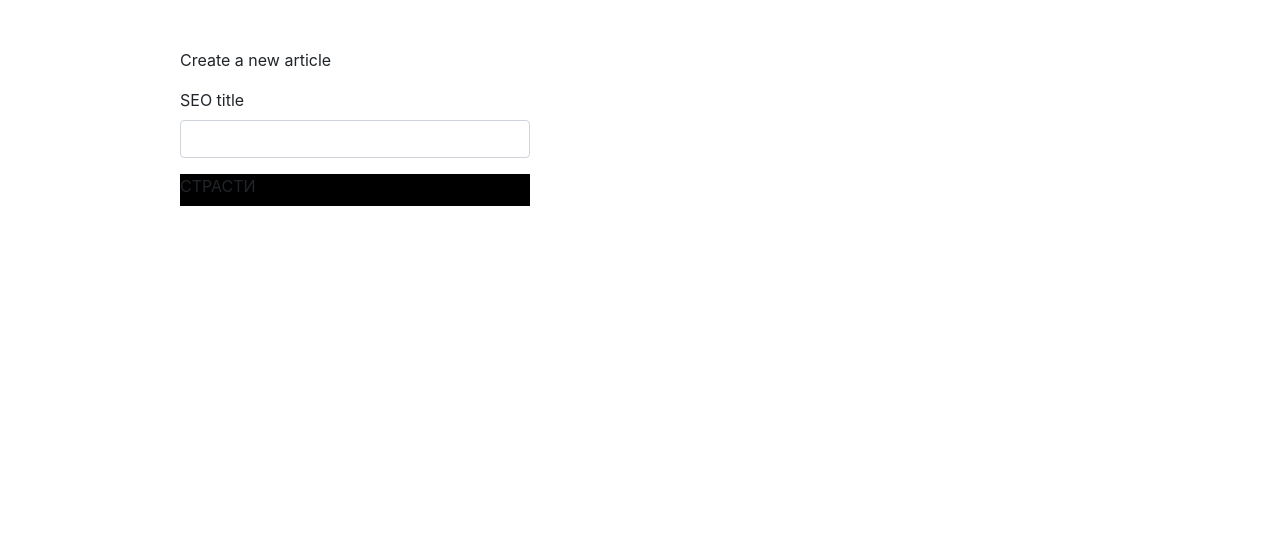
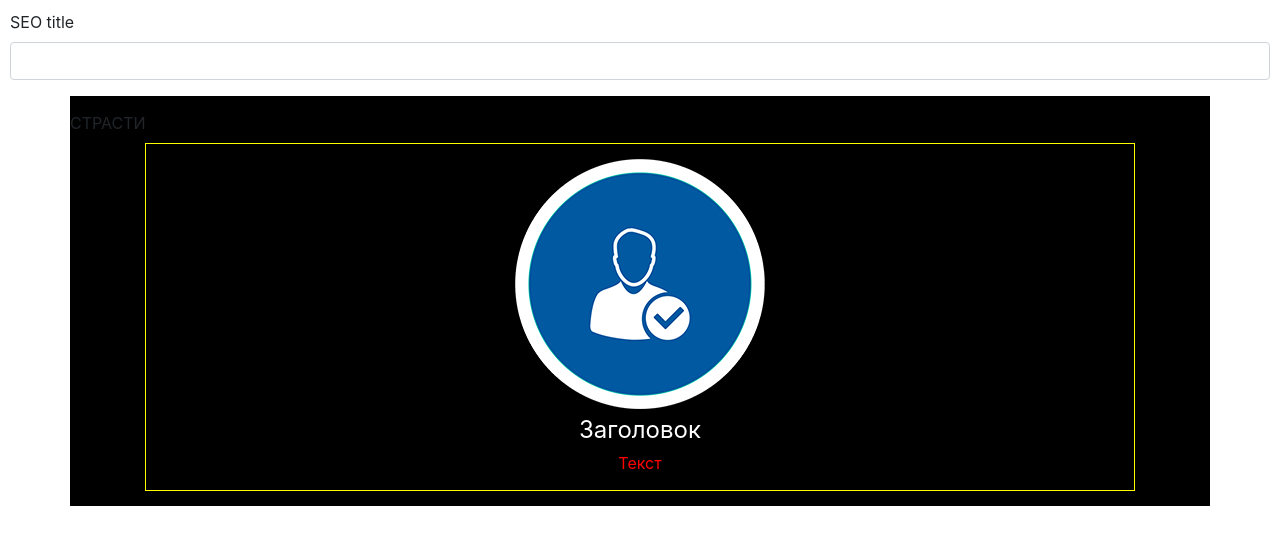
Before and after one commit to TimmyGOGO/webpack_boiler, a React app: page / in a window 1280 px wide. Shown: the top 544 px of the page. Built offline with nearby package versions, Linux system fonts and the light colour scheme.

Commit message:
Added adptive (trivial - width: 100% + display: block) simple layout

```diff
--- a/src/components/containers/FormContainer.jsx
+++ b/src/components/containers/FormContainer.jsx
@@ -2,6 +2,8 @@ import React, { Component } from "react";
 import ReactDOM from "react-dom";
 import Input from "../presentational/Input.jsx";
 import SimpleLayout from "../presentational/simpleLayout/simpleLayout.jsx";
+import './formContainer.css';
+
 class FormContainer extends Component {
   constructor() {
     super();
@@ -16,7 +18,7 @@ class FormContainer extends Component {
   render() {
     const { seo_title } = this.state;
     return (
-      <div>
+      <div className="formContainer_wrapper">
         <form id="article-form">
           <Input
             text="SEO title"
--- /dev/null
+++ b/src/components/containers/formContainer.css
@@ -0,0 +1,3 @@
+.formContainer_wrapper {
+  margin: 10px;
+}
--- a/src/components/presentational/simpleLayout/simpleLayout.css
+++ b/src/components/presentational/simpleLayout/simpleLayout.css
@@ -1,4 +1,36 @@
+.container {
+    background-color: black;
+    padding: 15px 0;
+}
+
 .wrapper {
-    width: 100%;
-    background-color: black;
+    max-width: 1000px;
+    margin:0 auto;
+    height: 100%;
+    padding: 0 5px;
+    overflow: hidden;
 }
+
+.row {
+    border: 1px solid #ff0
+}
+
+.container .row {
+    display: block;
+    margin: auto;
+}
+
+.container .item {
+    text-align: center;
+    margin: 15px;
+}
+
+.container .item .subtitle {
+    color: #fff;
+    font-size: 1.5rem;
+    margin: 3px 0;
+}
+
+.container .item .text {
+    color: red;
+}
--- a/src/components/presentational/simpleLayout/simpleLayout.jsx
+++ b/src/components/presentational/simpleLayout/simpleLayout.jsx
@@ -1,9 +1,18 @@
-import React from 'react';
-import './simpleLayout.css';
+import React from "react";
+import "./simpleLayout.css";
 
 const SimpleLayout = () => (
-  <div className="wrapper">
+  <div className="container">
     <label>СТРАСТИ</label>
+    <div className="wrapper">
+      <div className="row">
+        <div className="item">
+          <img src="src/img/login.png" />
+          <div className="subtitle">Заголовок</div>
+          <div class="text">Текст</div>
+        </div>
+      </div>
+    </div>
   </div>
 );
 
--- a/src/index.html
+++ b/src/index.html
@@ -6,15 +6,8 @@
     <title>How to set up React, Webpack, and Babel</title>
 </head>
 <body>
-    <div class="container">
-        <div class="row mt-5">
-            <div class="col-md-4 offset-md-1">
-                <p>Create a new article</p>
-                <div id="create-article-form">
-                    <!-- form -->
-                </div>
-            </div>
-        </div>
+    <div id="root">
+        <!-- root-elements -->
     </div>
 </body>
 </html>
--- a/src/index.tsx
+++ b/src/index.tsx
@@ -2,5 +2,5 @@ import * as React from 'react';
 import ReactDOM from 'react-dom';
 import FormContainer from './components/containers/FormContainer';
 
-const wrapper = document.getElementById("create-article-form");
+const wrapper = document.getElementById("root");
 wrapper ? ReactDOM.render(<FormContainer />, wrapper) : false;
```
Also changed, not shown: src/img/lion.png (added), src/img/login.png (added).
